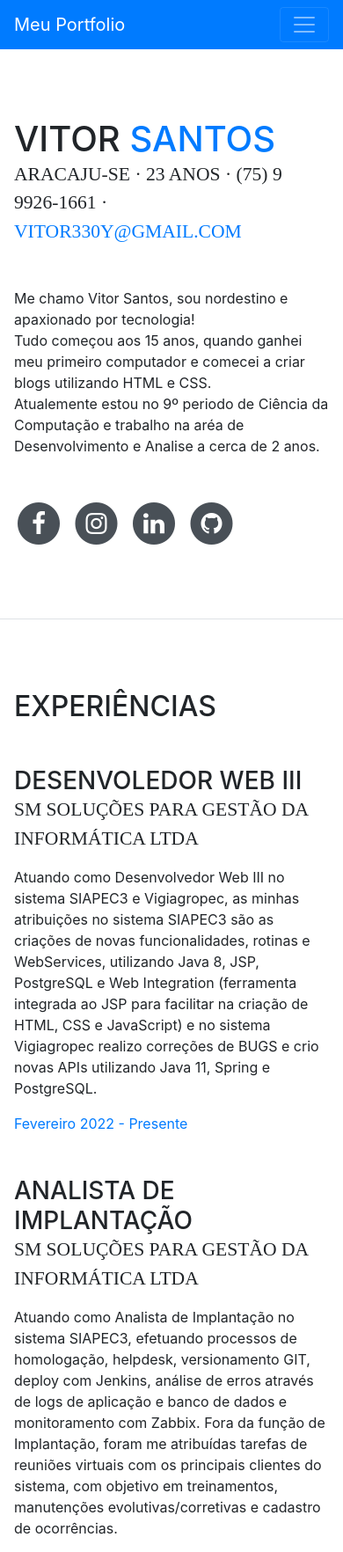
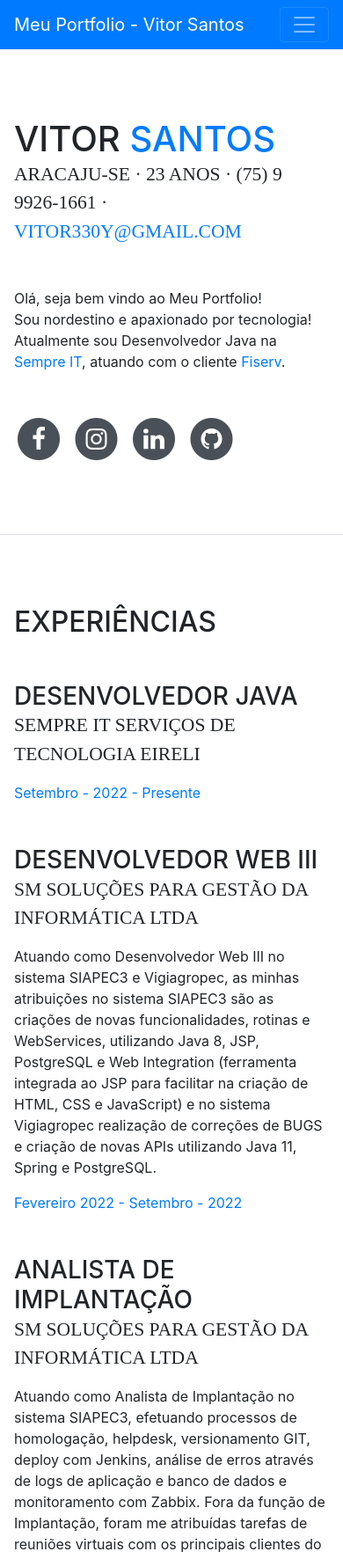
Before and after one commit to svitorsannttos/meu-portifolio, a website with bundled scripts: page index.html in a window 390 px wide. Shown: the top 1764 px of the page at 88% size. Built offline with nearby package versions, Linux system fonts and the light colour scheme; a web font is replaced by a local one.

Commit message:
atualizacao

```diff
--- a/index.html
+++ b/index.html
@@ -7,7 +7,7 @@
     <meta name="viewport" content="width=device-width, initial-scale=1, shrink-to-fit=no">
     <meta name="author" content="svitorsannttos">
 
-    <title>Meu Portfolio</title>
+    <title>Meu Portfolio - Vitor Santos</title>
 
     <!-- CSS principal do Bootstrap -->
     <link href="vendor/bootstrap/css/bootstrap.min.css" rel="stylesheet">
@@ -29,7 +29,7 @@
 
     <nav class="navbar navbar-expand-lg navbar-dark bg-primary fixed-top" id="sideNav">
       <a class="navbar-brand js-scroll-trigger" href="#page-top">
-        <span class="d-block d-lg-none">Meu Portfolio</span>
+        <span class="d-block d-lg-none">Meu Portfolio - Vitor Santos</span>
         <span class="d-none d-lg-block">
           <img class="img-fluid img-profile rounded-circle mx-auto mb-2" src="img/minhafoto.jpg" alt="">
         </span>
@@ -51,9 +51,11 @@
           <li class="nav-item">
             <a class="nav-link js-scroll-trigger" href="#habilidades">Habilidades</a>
           </li>
+          <!--
           <li class="nav-item">
             <a class="nav-link js-scroll-trigger" href="#interesses">Interesses</a>
           </li>
+        -->
           <li class="nav-item">
             <a class="nav-link js-scroll-trigger" href="#certificados">Certificados</a>
           </li>
@@ -71,9 +73,8 @@
           <div class="subheading mb-5">Aracaju-SE · 23 Anos · (75) 9 9926-1661 ·
             <a href="mailto:vitor330y@gmail.com?subject=Contato">vitor330y@gmail.com</a>
           </div>
-          <p class="mb-5">Me chamo Vitor Santos, sou nordestino e apaxionado por tecnologia!</br>
-            Tudo começou aos 15 anos, quando ganhei meu primeiro computador e comecei a criar blogs utilizando HTML e CSS.</br>
-            Atualemente estou no 9º periodo de Ciência da Computação e trabalho na aréa de Desenvolvimento e Analise a cerca de 2 anos.</p>
+          <p class="mb-5">Olá, seja bem vindo ao Meu Portfolio!</br> Sou nordestino e apaxionado por tecnologia!</br>
+            Atualmente sou Desenvolvedor Java na <a href="https://www.sempreit.com.br/">Sempre IT</a>, atuando com o cliente <a href="https://www.fiserv.com/pt-br.html">Fiserv</a>.</br>
           <ul class="list-inline list-social-icons mb-0">
             <li class="list-inline-item">
               <a href="https://www.facebook.com/svitorsannttos" target="_blank">
@@ -117,12 +118,23 @@
 
           <div class="resume-item d-flex flex-column flex-md-row mb-5">
             <div class="resume-content mr-auto">
-              <h3 class="mb-0">DESENVOLEDOR WEB III</h3>
-              <div class="subheading mb-3">SM Soluções para Gestão da Informática LTDA</div>
-              <p>Atuando como Desenvolvedor Web III no sistema SIAPEC3 e Vigiagropec, as minhas atribuições no sistema SIAPEC3 são as criações de novas funcionalidades, rotinas e WebServices, utilizando Java 8, JSP, PostgreSQL e Web Integration (ferramenta integrada ao JSP para facilitar na criação de HTML, CSS e JavaScript) e no sistema Vigiagropec realizo correções de BUGS e crio novas APIs utilizando Java 11, Spring e PostgreSQL.</p>
+              <h3 class="mb-0">DESENVOLVEDOR JAVA</h3>
+              <div class="subheading mb-3">Sempre IT Serviços de Tecnologia Eireli</div>
+              <p></p>
             </div>
             <div class="resume-date text-md-right">
-              <span class="text-primary">Fevereiro 2022 - Presente</span>
+              <span class="text-primary">Setembro - 2022 - Presente</span>
+            </div>
+          </div>
+
+          <div class="resume-item d-flex flex-column flex-md-row mb-5">
+            <div class="resume-content mr-auto">
+              <h3 class="mb-0">DESENVOLVEDOR WEB III</h3>
+              <div class="subheading mb-3">SM Soluções para Gestão da Informática LTDA</div>
+              <p>Atuando como Desenvolvedor Web III no sistema SIAPEC3 e Vigiagropec, as minhas atribuições no sistema SIAPEC3 são as criações de novas funcionalidades, rotinas e WebServices, utilizando Java 8, JSP, PostgreSQL e Web Integration (ferramenta integrada ao JSP para facilitar na criação de HTML, CSS e JavaScript) e no sistema Vigiagropec realização de correções de BUGS e criação de novas APIs utilizando Java 11, Spring e PostgreSQL.</p>
+            </div>
+            <div class="resume-date text-md-right">
+              <span class="text-primary">Fevereiro 2022 - Setembro - 2022</span>
             </div>
           </div>
 
@@ -228,13 +240,13 @@
           <ul class="fa-ul mb-0">
             <li>
               <i class="fa-li fa fa-check"></i>
-              HTML5, CSS3, JavaScript e Typescript</li>
+              Java, JavaScript, HTML e CSS</li>
             <li>
               <i class="fa-li fa fa-check"></i>
-              Java, Java EE e Spring</li>
+              Spring, JSF, JSP e Swing</li>
             <li>
               <i class="fa-li fa fa-check"></i>
-              PostgreSQL e MySQL</li>
+              PostgreSQL, Oracle e MySQL</li>
             <li>
               <i class="fa-li fa fa-check"></i>
               Jenkins e GIT</li>
@@ -242,6 +254,7 @@
         </div>
       </section>
 
+      <!--
       <section class="resume-section p-3 p-lg-5 d-flex flex-column" id="interesses">
         <div class="my-auto">
           <h2 class="mb-5">iNTERESSES</h2>
@@ -249,6 +262,7 @@
           <p class="mb-0">“Tente uma, duas, três vezes e se possível tente a quarta, a quinta e quantas vezes for necessário. Só não desista nas primeiras tentativas, pois a persistência é amiga da conquista. Se você quer chegar aonde a maioria não chega, faça o que a maioria não faz.” Bill Gates.</p>
         </div>
       </section>
+      -->
 
       <section class="resume-section p-3 p-lg-5 d-flex flex-column" id="certificados">
         <div class="my-auto">
@@ -268,7 +282,11 @@
             </li>
             <li>
               <i class="fa-li fa fa-star text-warning"></i>
-              <a href="https://www.udemy.com/certificate/UC-0a5648a0-7449-4d57-8bbb-0fe37e72aa6f/" target="_blank">Crie uma Loja Virtual Completa|Android/iOS com Flutter|2021</a>
+              <a href="https://www.udemy.com/certificate/UC-bdba954e-c1f9-4643-ac4f-af39c9541c98/" target="_blank">Curso para desenvolvimento de jobs com Spring Batch</a>
+            </li>
+            <li>
+              <i class="fa-li fa fa-star text-warning"></i>
+              <a href="https://cursos.alura.com.br/user/vitor330y/course/introducao-postgresql-primeiros-passos/certificate" target="_blank">Curso PostgreSQL</a>
             </li>
           </ul>
         </div>
```
